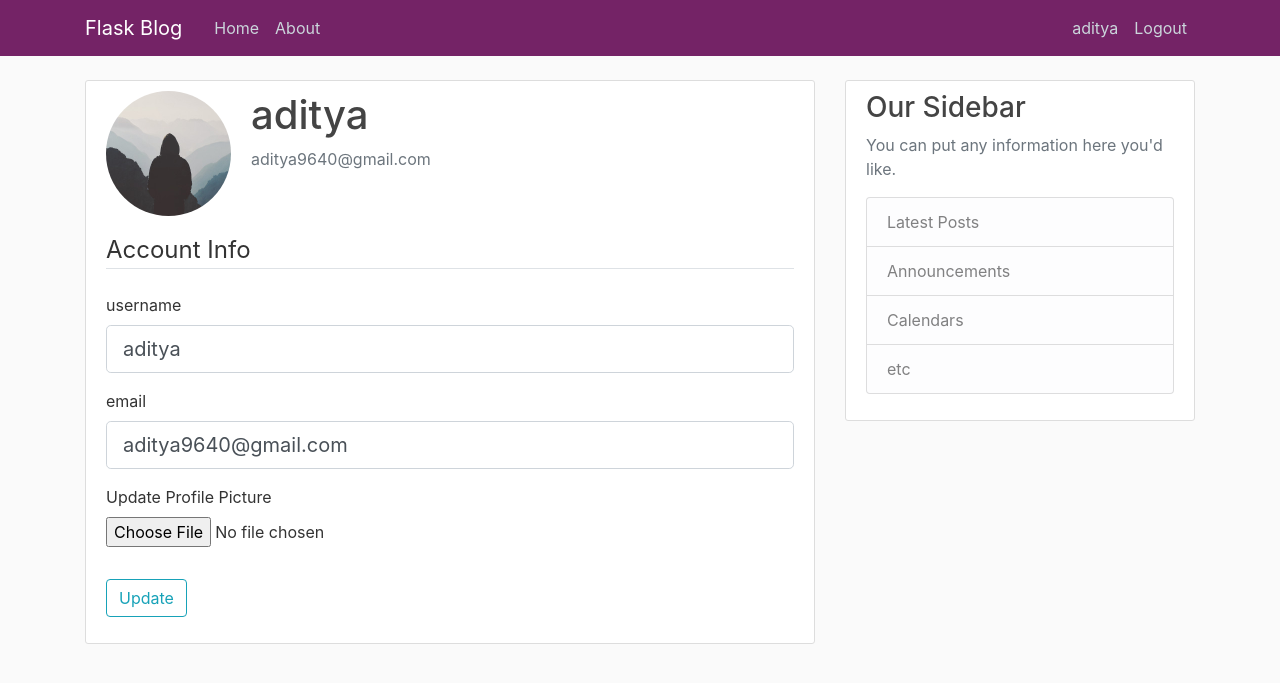
After one commit to Aditya7861/Flask-Blog, a Flask app: page /account in a window 1280 px wide. The commit adds this page. Shown: the top 683 px of the page. Run offline with Flask 2, Linux system fonts and the light colour scheme; a user stored in the database is signed in; some libraries are stand-ins or nearby versions.

Commit message:
Added User Profile

```diff
--- a/flask_blog/__init__.py
+++ b/flask_blog/__init__.py
@@ -9,5 +9,7 @@
 db = SQLAlchemy(app)
 bcrypt=  Bcrypt(app)
 login_manager=LoginManager(app)
+login_manager.login_view = 'login'
+login_manager.login_message_category ='info'
 
 from flask_blog import routes
--- a/flask_blog/form.py
+++ b/flask_blog/form.py
@@ -1,4 +1,6 @@
 from flask_wtf import FlaskForm
+from flask_wtf.file import FileField ,FileAllowed
+from flask_login import current_user
 from wtforms import StringField , PasswordField , SubmitField , BooleanField
 from wtforms.validators import DataRequired ,Length ,Email , EqualTo , ValidationError
 from flask_blog.models import User
@@ -28,3 +30,25 @@
     password = PasswordField('Password', validators=[DataRequired()])
     remember = BooleanField("Rembember Me")
     submit = SubmitField('Login')
+
+
+class UpdateAccountForm(FlaskForm):
+    username = StringField(
+        'username', validators=[DataRequired(), Length(min=2, max=20)])
+    email = StringField('email', validators=[DataRequired(), Email()])
+    picture = FileField('Update Profile Picture',validators=[FileAllowed(['jpg','png'])])
+    submit = SubmitField('Update')
+
+    def validate_username(self, username):
+        if username.data != current_user.username:
+            user = User.query.filter_by(username=username.data).first()
+            if user:
+                raise ValidationError(
+                    'That username is taken Please Take Another One.')
+
+    def validate_email(self, email):
+        if email.data != current_user.email:
+            user = User.query.filter_by(email=email.data).first()
+            if user:
+                raise ValidationError(
+                    'That email is taken Please Take Another One.')
--- a/flask_blog/routes.py
+++ b/flask_blog/routes.py
@@ -1,16 +1,18 @@
-from flask import render_template, url_for, flash, redirect
-from flask_blog.form import RegistrationForm, LoginForm
+from flask import render_template, url_for, flash, redirect ,request
+from flask_blog.form import RegistrationForm, LoginForm ,UpdateAccountForm
 from flask_blog import app , db ,bcrypt
 from flask_blog.models import User,Post
-from flask_login import login_user ,current_user,logout_user
+import secrets
+import os
+from flask_login import login_user ,current_user,logout_user ,login_required
 posts = [{
     'author': "Aditya Singh",
     'title': "First Blog Post",
     'content': 'First Blog Post Content'
 }, {
-    'author': "Pradeep Gupta",
-    'title': "First Pradeep Post",
-    'content': 'First Pradeep Content'
+    'author': "NIkhil Singh",
+    'title': "First Nikhil Post",
+    'content': 'First Nikhil Content'
 }]
 
 
@@ -54,13 +56,42 @@
         user = User.query.filter_by(email=form.email.data).first()
         if user and bcrypt.check_password_hash(user.password,form.password.data):
             login_user(user,remember=form.remember.data)
-            return redirect(url_for('home'))
+            next_page =request.args.get('next')
+            return redirect(next_page)if next_page else redirect(url_for('home'))
         else:
             flash('Login Unsuccessful. Please check email and password','danger')
     return render_template('login.html', title='Login', form=form)
 
 
 @app.route("/log_out")
-def log_out():
+def logout():
     logout_user()
-    redirect(url_for('home'))
+    return redirect(url_for('home'))
+
+def save_picture(form_picture):
+    random_hex = secrets.token_hex(8)
+    _, f_ext = os.path.splitext(form_picture.filename)
+    picture_fn = random_hex + f_ext
+    pictur_path  = os.path.join(app.root_path,'static/profile_pic',picture_fn)
+    form_picture.save(pictur_path)
+
+    return picture_fn
+
+@app.route("/account", methods=['GET', 'POST'])
+@login_required
+def account():
+    form = UpdateAccountForm()
+    if form.validate_on_submit():
+        if form.picture.data:
+            picture_file = save_picture(form.picture.data)
+            current_user.image_file =picture_file
+        current_user.username = form.username.data
+        current_user.email = form.email.data
+        db.session.commit()
+        flash('Your Account has been updated','success')
+        return redirect(url_for('account'))
+    elif request.method =='GET':
+        form.username.data = current_user.username
+        form.email.data = current_user.email
+    image_file = url_for('static',filename='profile_pic/'+current_user.image_file)
+    return render_template('account.html',title = 'Account',image_file=image_file,form=form)
--- /dev/null
+++ b/flask_blog/templates/account.html
@@ -0,0 +1,47 @@
+{% extends "layout.html" %} {% block content %}
+<div class="content-section">
+    <div class="media">
+        <img class="rounded-circle account-img" src="{{ image_file }}">
+        <div class="media-body">
+            <h2 class="account-heading">{{ current_user.username }}</h2>
+            <p class="text-secondary">{{ current_user.email }}</p>
+        </div>
+    </div>
+    <form method="POST" action="" enctype="multipart/form-data">
+        {{ form.hidden_tag() }}
+        <fieldset class="form-group">
+            <legend class="border-bottom mb-4">Account Info</legend>
+            <div class="form-group">
+                {{ form.username.label(class="form-control-label") }} {% if form.username.errors %} {{ form.username(class="form-control
+                form-control-lg is-invalid") }}
+                <div class="invalid-feedback">
+                    {% for error in form.username.errors %}
+                    <span>{{ error }}</span>
+                    {% endfor %}
+                </div>
+                {% else %} {{ form.username(class="form-control form-control-lg") }} {% endif %}
+            </div>
+            <div class="form-group">
+                {{ form.email.label(class="form-control-label") }} {% if form.email.errors %} {{ form.email(class="form-control form-control-lg
+                is-invalid") }}
+                <div class="invalid-feedback">
+                    {% for error in form.email.errors %}
+                    <span>{{ error }}</span>
+                    {% endfor %}
+                </div>
+                {% else %} {{ form.email(class="form-control form-control-lg") }} {% endif %}
+            </div>
+            <div class="form-group">
+                {{ form.picture.label() }} {{ form.picture(class="form-control-file") }} {% if form.picture.errors %} {% for error in form.picture.errors
+                %}
+                <span class="text-danger">{{ error }}</span>
+                </br>
+                {% endfor %} {% endif %}
+            </div>
+        </fieldset>
+        <div class="form-group">
+            {{ form.submit(class="btn btn-outline-info") }}
+        </div>
+    </form>
+</div>
+{% endblock content %}
--- a/flask_blog/templates/layout.html
+++ b/flask_blog/templates/layout.html
@@ -36,13 +36,17 @@
                     <div class="navbar-nav mr-auto">
                         <a class="nav-item nav-link" href="{{url_for('home')}}">Home</a>
                         <a class="nav-item nav-link" href="{{url_for('about')}}">About</a>
-                        <a class="nav-item nav-link" href="{{url_for('log_out')}}">Log out</a>
 
                     </div>
                     <!-- Navbar Right Side -->
                     <div class="navbar-nav">
+                        {% if current_user.is_authenticated %}
+                        <a class="nav-item nav-link" href="{{url_for('account')}}">{{current_user.username}}</a>
+                        <a class="nav-item nav-link" href="{{url_for('logout')}}">Logout</a>
+                        {% else %}
                         <a class="nav-item nav-link" href="{{url_for('login')}}">Login</a>
                         <a class="nav-item nav-link" href="{{url_for('register')}}">Register</a>
+                        {% endif %}
                     </div>
                 </div>
             </div>
```
Also changed, not shown: flask_blog/site.db, flask_blog/static/profile_pic/900ea868ba757ac1.png (added), flask_blog/static/profile_pic/9c674bcc43bbce36.png (added), flask_blog/static/profile_pic/default.jpg (added).
